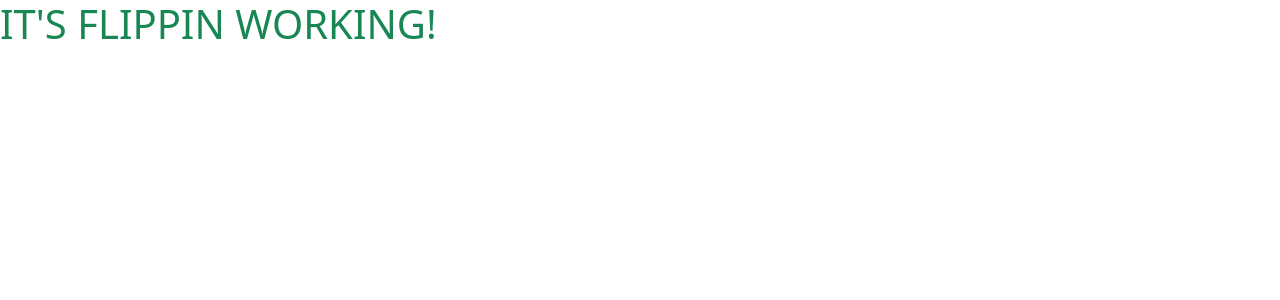
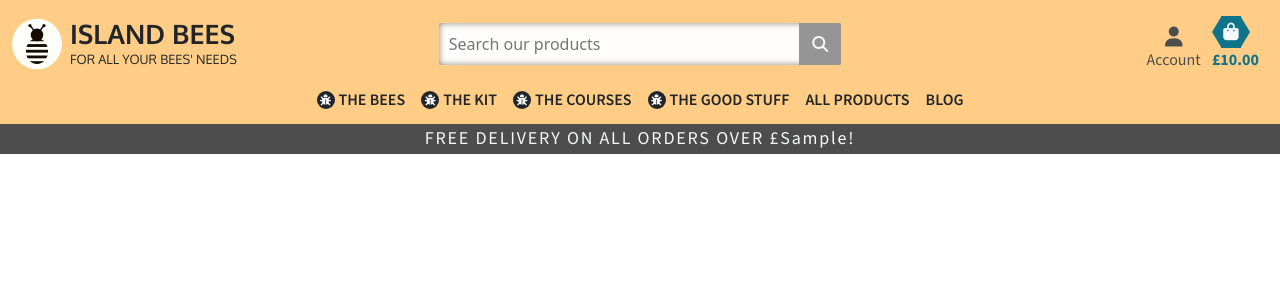
Before and after one commit to emmahewson/island-bees, a Django app: template home/templates/home/index.html in a window 1280 px wide. Shown: the top 300 px of the page. Run offline with Django 3.2, Linux system fonts and the light colour scheme; the template is opened without the code that fills it: most values are stand-ins (such as "Sample title", 1, 10 or a date in 2020); some libraries are stand-ins or nearby versions.

Commit message:
feat: main nav content & styling

```diff
--- a/home/templates/home/index.html
+++ b/home/templates/home/index.html
@@ -3,6 +3,4 @@
 
 {% block content %}
 
-<h1 class="text-success">IT'S FLIPPIN WORKING!</h1>
-
 {% endblock %}
--- a/island_bees/settings.py
+++ b/island_bees/settings.py
@@ -164,6 +164,10 @@ USE_TZ = True
 # https://docs.djangoproject.com/en/3.2/howto/static-files/
 
 STATIC_URL = '/static/'
+STATICFILES_DIRS = (os.path.join(BASE_DIR, 'static'),)
+
+MEDIA_URL = '/media/'
+MEDIA_ROOT = os.path.join(BASE_DIR, 'media')
 
 # Default primary key field type
 # https://docs.djangoproject.com/en/3.2/ref/settings/#default-auto-field
--- /dev/null
+++ b/static/css/style.css
@@ -0,0 +1,271 @@
+/* Google Fonts Import */
+@import url('https://fonts.googleapis.com/css2?family=Oxygen:wght@300;400;700&family=Source+Sans+3:ital,wght@0,200;0,300;0,400;0,500;0,600;0,700;0,800;0,900;1,200;1,300;1,400;1,500;1,600;1,700;1,800;1,900&display=swap');
+
+
+/* Whole document margins & padding */
+
+
+
+/* Document Colours */
+
+:root {
+    --dark: #140C00;
+    --light: #FFFEFB;
+    --light-grey: #EAEAEA;
+    --mid-grey: #959595;
+    --dark-grey: #4D4D4D;
+    --yellow: #FFCD85;
+    --yellow-light: #FFE7C6;
+    --blue: #0F748A;
+    --blue-light: #BCE1E9;
+    --warning: #B25B76;
+    --warning-light: #FAE5EC;
+    --success: #419759;
+    --success-light: #E2F0E6;
+}
+
+/* Text Colour Classes */
+
+.text-light {
+    color: var(--light);
+}
+
+.text-dark {
+    color: var(--light);
+}
+
+.text-dark-grey {
+    color: var(--dark-grey);
+}
+
+.text-mid-grey {
+    color: var(--mid-grey);
+}
+
+.text-yellow {
+    color: var(--yellow);
+}
+
+.text-blue {
+    color: var(--blue);
+}
+
+.text-success {
+    color: var(--success);
+}
+
+.text-warning {
+    color: var(--warning);
+}
+
+
+/* Background Colour Classes */
+
+.bg-white {
+    background-color: white;
+}
+
+.bg-dark {
+    background-color: var(--dark);
+}
+
+.bg-light {
+    background-color: var(--light);
+}
+
+.bg-light-grey {
+    background-color: var(--light-grey);
+}
+
+.bg-mid-grey {
+    background-color: var(--mid-grey);
+}
+
+.bg-dark-grey {
+    background-color: var(--dark-grey);
+}
+
+.bg-yellow {
+    background-color: var(--yellow);
+}
+
+.bg-yellow-light {
+    background-color: var(--yellow-light);
+}
+
+.bg-blue {
+    background-color: var(--blue);
+}
+
+.bg-blue-light {
+    background-color: var(--blue-light);
+}
+
+.bg-success {
+    background-color: var(--success);
+}
+
+.bg-success-light {
+    background-color: var(--success-light);
+}
+
+.bg-warning {
+    background-color: var(--warning);
+}
+
+.bg-warning-light {
+    background-color: var(--warning-light);
+}
+
+
+/* Fonts, Sizes & Weights */
+
+.font-title {
+    font-family: "Oxygen", sans-serif;
+}
+
+.font-body {
+    font-family: "Source Sans 3", sans-serif;
+}
+
+.weight-light {
+    font-weight: 300;
+}
+
+.weight-regular {
+    font-weight: 400;
+}
+
+.weight-medium {
+    font-weight: 500;
+}
+
+.weight-semibold {
+    font-weight: 600;
+}
+
+.weight-bold {
+    font-weight: 700;
+}
+
+
+/* icons */
+
+.icon-circle {
+    border-radius: 50%;
+    display: flex;
+    align-items: center;
+    justify-content: center;
+    height: 18px;
+    width: 18px;
+}
+
+.icon-circle i {
+    padding: 5px;
+    font-size: 11px;
+}
+
+.icon-hex {
+    width: 20px;
+    height: 32px;
+    position: relative;
+    display: flex;
+    align-items: center;
+    justify-content: center;
+    background: #0F748A;
+}
+
+.icon-hex:before {
+    content: " ";
+    width: 0; height: 0;
+    border-right: 9px solid #0F748A;
+    border-top: 15px solid transparent;
+    border-bottom: 15px solid transparent;
+    position: absolute;
+    left: -9px;
+}
+
+.icon-hex::after {
+    content: " ";
+    width: 0; height: 0;
+    border-left: 9px solid #0F748A;
+    border-top: 15px solid transparent;
+    border-bottom: 15px solid transparent;
+    position: absolute;
+    right: -9px;
+}
+
+.icon-hex i {
+    font-size: 1.1em;
+}
+
+.bag-hex-link p {
+    position: relative;
+    left: -9px;
+}
+
+
+
+
+
+/* Nav */
+
+.logo-div * {
+    margin: 0;
+    padding: 0;
+}
+
+.logo-div h2 {
+    font-size: 1.67rem;
+}
+
+.logo-div p {
+    font-size: 0.8rem;
+}
+
+.logo-img {
+    width: 50px;
+}
+
+.logo-div a {
+    display: flex;
+}
+
+.nav-icon-text {
+    display: flex;
+    align-items: center;
+    justify-content: center;
+}
+
+.lower-nav-link-text {
+    font-size: 16px;
+    margin: 0;
+    padding: 0;
+}
+
+.ib-search-box {
+    height: 42px;
+    border-radius: 2px;
+    background-color: var(--light);
+    box-shadow: 0px 0px 6px 0px rgba(0, 0, 0, 0.50) inset;
+    display: flex;
+    justify-content: space-between;
+    overflow: hidden;
+}
+
+.ib-search-box input {
+    border: none;
+    background: none;
+    padding: 5px;
+    padding-left: 10px
+}
+
+.ib-search-box button {
+    background-color: var(--mid-grey);
+    border-radius: 0;
+}
+
+#delivery-banner h5 {
+    font-size: 18px;
+    letter-spacing: 1.8px;
+}
--- a/templates/base.html
+++ b/templates/base.html
@@ -21,6 +21,7 @@
 
         {% block corecss %}
         <link href="https://cdn.jsdelivr.net/npm/bootstrap@5.3.1/dist/css/bootstrap.min.css" rel="stylesheet" integrity="sha384-4bw+/aepP/YC94hEpVNVgiZdgIC5+VKNBQNGCHeKRQN+PtmoHDEXuppvnDJzQIu9" crossorigin="anonymous">
+        <link rel="stylesheet" href="{% static 'css/style.css' %}">
         {% endblock %}
 
         {% block extra_css %}
@@ -28,6 +29,7 @@
 
         {% block corejs %}
         <!-- Bootstrap JavaScript including Popper for popovers / tooltips -->
+        <script src="https://kit.fontawesome.com/4863a75fd6.js" crossorigin="anonymous"></script>
         <script src="https://cdn.jsdelivr.net/npm/bootstrap@5.3.1/dist/js/bootstrap.bundle.min.js" integrity="sha384-HwwvtgBNo3bZJJLYd8oVXjrBZt8cqVSpeBNS5n7C8IVInixGAoxmnlMuBnhbgrkm" crossorigin="anonymous"></script>
         {% endblock %}
 
@@ -37,7 +39,88 @@
     </head>
 
     <body>
-        <header class="container-fluid fixed-top"></header>
+        <header class="container-fluid fixed-top">
+            <header class="container-fluid fixed-top">
+                <div id="uppernav" class="row bg-yellow pt-3 pb-2">
+                    <div class="logo-div font-title col-12 col-lg-4 my-auto">
+                        <a href="{% url 'home' %}" class="nav-link">
+                            <img src="{% static 'media/logo.svg' %}" alt="Island Bees Logo" class="logo-img me-2">
+                            <div class="logo-text my-auto">
+                                <h2 class="font-title weight-bold">ISLAND BEES</h2>
+                                <p class="weight-regular">FOR ALL YOUR BEES' NEEDS</p>
+                            </div>
+                        </a>
+                    </div>
+                    <div class="col-12 col-lg-4 my-auto">
+                        <form method="GET" action="">
+                            <div class="ib-search-box">
+                                <input class="" type="text" name="q" placeholder="Search our products">
+                                <button class="btn" type="submit">
+                                    <i class="fas fa-search text-light"></i>
+                                </button>
+                            </div>
+                        </form>
+                    </div>
+                    <div class="col-12 col-lg-4 my-auto">
+                        <ul class="list-inline list-unstyled text-end text-lg-right my-0">
+                            <li class="list-inline-item dropdown">
+                                <a class="text-dark-grey nav-link" href="#" id="user-options" data-toggle="dropdown" aria-haspopup="true" aria-expanded="false">
+                                    <div class="text-center">
+                                        <div><i class="fas fa-user fa-lg"></i></div>
+                                        <p class="my-0 font-body">Account</p>
+                                    </div>
+                                </a>
+                                <div class="dropdown-menu border-0" aria-labelledby="user-options">
+                                    {% if request.user.is_authenticated %}
+                                        {% if request.user.is_superuser %}
+                                            <a href="" class="dropdown-item">Product Management</a>
+                                        {% endif %}
+                                        <a href="" class="dropdown-item">My Profile</a>
+                                        <a href="{% url 'account_logout' %}" class="dropdown-item">Logout</a>
+                                    {% else %}
+                                        <a href="{% url 'account_signup' %}" class="dropdown-item">Register</a>
+                                        <a href="{% url 'account_login' %}" class="dropdown-item">Login</a>
+                                    {% endif %}
+                                </div>
+                            </li>
+                            <li class="list-inline-item">
+                                <a class="nav-link" href="">
+                                    <div class="text-center bag-hex-link ms-2">
+                                        <div class="icon-hex bg-blue">
+                                            <i class="fas fa-shopping-bag fa-lg text-light"></i>
+                                        </div>
+                                        <p class="my-0 font-body weight-bold text-blue">
+                                            {% if grand_total %}
+                                                £{{ grand_total|floatformat:2 }}
+                                            {% else %}
+                                                £0.00
+                                            {% endif %}
+                                        </p>
+                                    </div>
+                                </a>
+                            </li>
+                        </ul>
+                    </div>
+                    <div class="col-12 col-lg-4 my-auto py-1 py-lg-0"></div>
+                </div>
+                <div class="row bg-yellow">
+                    <nav class="navbar navbar-expand-lg py-0 pb-1">
+                        <button class="navbar-toggler" type="button" data-toggle="collapse" data-target="#main-nav" aria-controls="main-nav" aria-expanded="false" aria-label="Toggle navigation">
+                            <span class="navbar-toggler-icon"></span>
+                        </button>
+                        {% include 'includes/mobile-top-header.html' %}
+                        {% include 'includes/main-nav.html' %}
+                    </nav>
+                </div>
+                <div id="delivery-banner" class="row text-center">
+                    <div class="col bg-dark-grey text-light">
+                        <h5 class="font-body my-1">FREE DELIVERY ON ALL ORDERS OVER £{{ free_delivery_threshold }}!</h5>
+                    </div>
+                </div>
+            </header>
+        </header>
+
+
 
         {% if messages %}
         <div class="message-container"></div>
@@ -55,6 +138,8 @@
 
 
 
+
+
     </body>
 
 </html>
--- /dev/null
+++ b/templates/includes/main-nav.html
@@ -0,0 +1,62 @@
+<div class="collapse navbar-collapse" id="main-nav">
+    <ul class="navbar-nav w-auto mx-auto">
+
+        <li class="nav-item">
+            <a class="font-body weight-semibold nav-link" href="#">
+                <div class="nav-icon-text">
+                    <div class="icon-circle bg-dark">
+                        <i class="fas fa-bug text-light text-center"></i>
+                    </div>
+                    <p class="text-dark ms-1 lower-nav-link-text">THE BEES</p>
+                </div>
+            </a>
+        </li>
+
+        <li class="nav-item">
+            <a class="font-body weight-semibold nav-link" href="#">
+                <div class="nav-icon-text">
+                    <div class="icon-circle bg-dark">
+                        <i class="fas fa-bug text-light text-center"></i>
+                    </div>
+                    <p class="text-dark ms-1 lower-nav-link-text">THE KIT</p>
+                </div>
+            </a>
+        </li>
+
+        <li class="nav-item">
+            <a class="font-body weight-semibold nav-link" href="#">
+                <div class="nav-icon-text">
+                    <div class="icon-circle bg-dark">
+                        <i class="fas fa-bug text-light text-center"></i>
+                    </div>
+                    <p class="text-dark ms-1 lower-nav-link-text">THE COURSES</p>
+                </div>
+            </a>
+        </li>
+
+        <li class="nav-item">
+            <a class="font-body weight-semibold nav-link" href="#">
+                <div class="nav-icon-text">
+                    <div class="icon-circle bg-dark">
+                        <i class="fas fa-bug text-light text-center"></i>
+                    </div>
+                    <p class="text-dark ms-1 lower-nav-link-text">THE GOOD STUFF</p>
+                </div>
+            </a>
+        </li>
+
+        <li class="nav-item">
+            <a class="font-body weight-semibold nav-link" href="#">
+                <p class="text-dark lower-nav-link-text">ALL PRODUCTS</p>
+            </a>
+        </li>
+
+        <li class="nav-item">
+            <a class="font-body weight-semibold nav-link" href="#">
+                <p class="text-dark lower-nav-link-text">BLOG</p>
+            </a>
+        </li>
+
+
+    </ul>
+</div>
```
Also changed, not shown: static/media/logo.svg (added), templates/includes/mobile-top-header.html (added).
